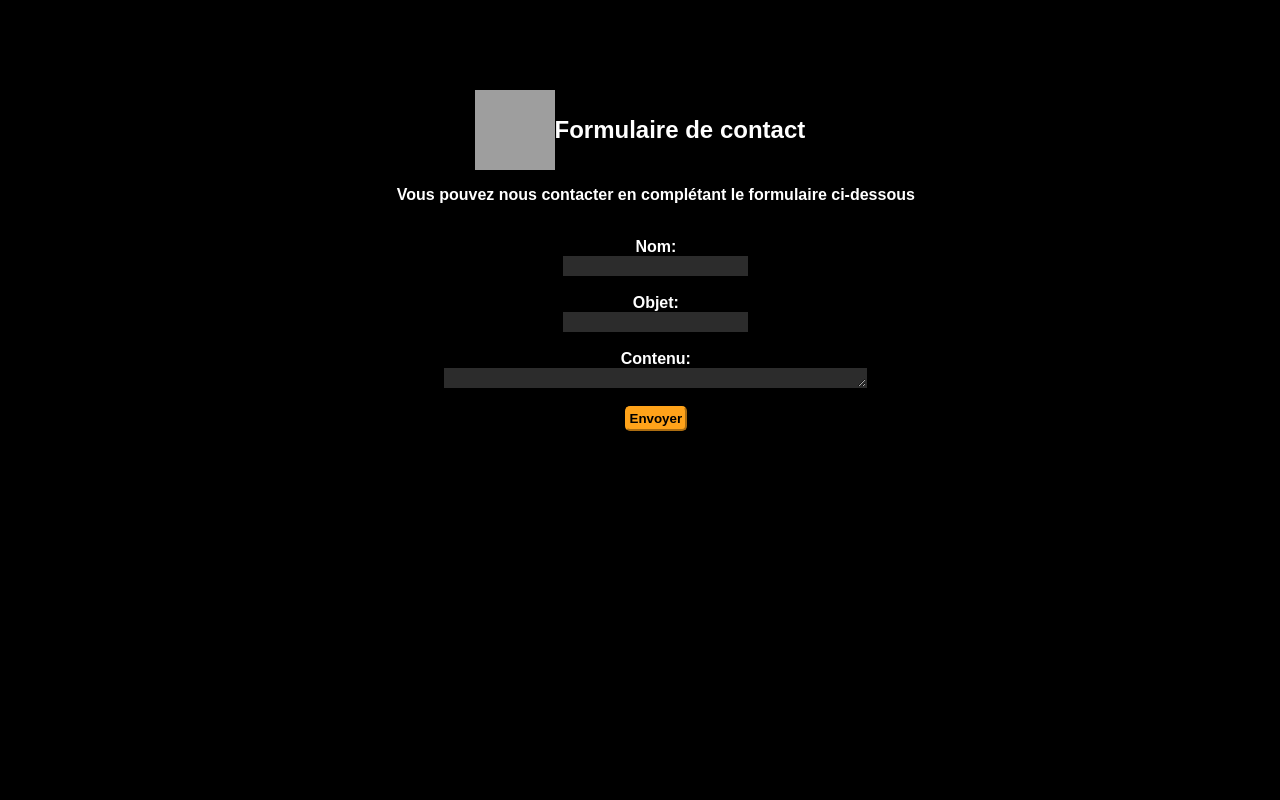
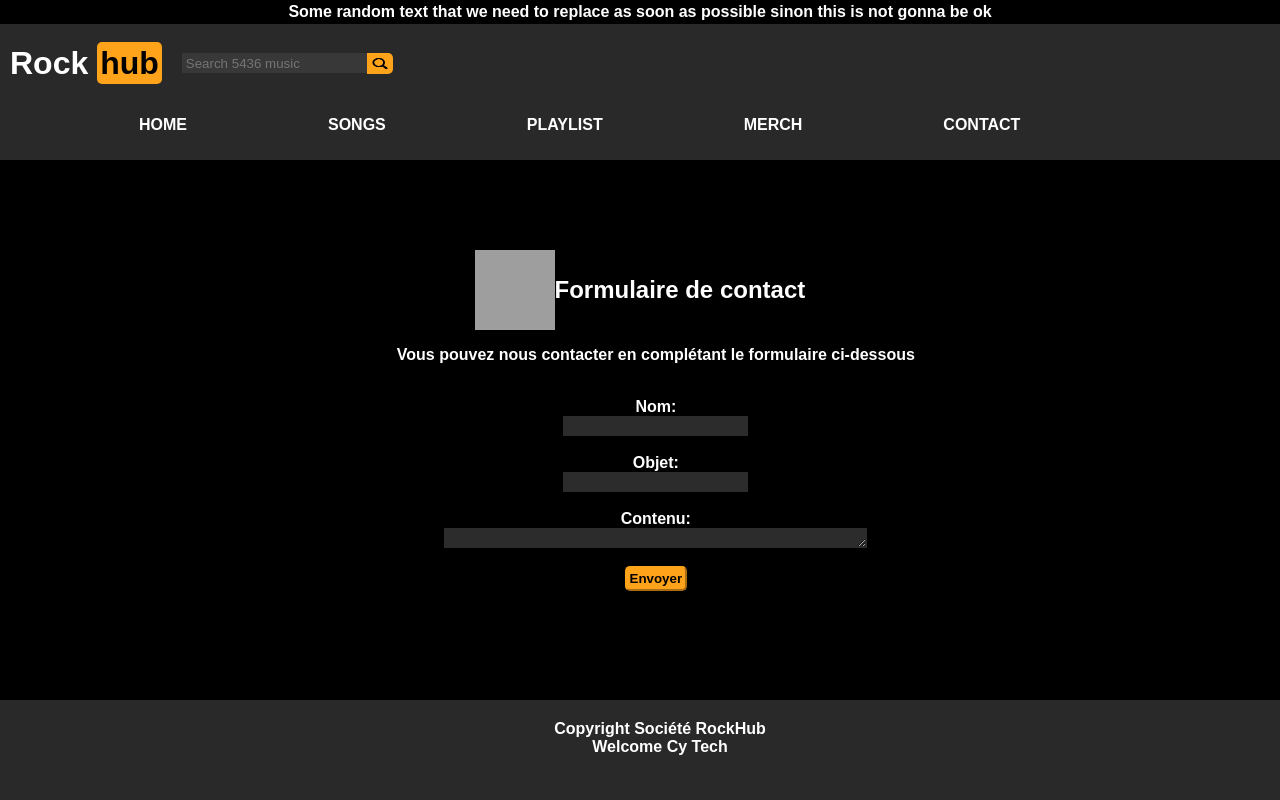
Before and after one commit to blj64/DEVWEB_ING1, a PHP site: page /src/contact.html in a window 1280 px wide. Run offline with PHP 8.4, Linux system fonts and the light colour scheme; grey boxes are pictures that could not be loaded.

Commit message:
page contact relie au reste whala on dirait ph

```diff
--- a/css/index.css
+++ b/css/index.css
@@ -5,7 +5,7 @@ body {
     color: white;
     margin: 0;
     padding: 0;
-    width: 100%;
+    width: 99%;
     height: 100%;
 }
 
@@ -156,6 +156,7 @@ a:link, a:visited {
 }
 #website-introduction {
     background-color: rgb(128,128,128);
+
 }
 #songs-section {
     background-color: rgb(0, 0, 0);
@@ -183,5 +184,5 @@ footer {
     background-color: rgb(41,41,41);
     text-align: center;
     padding: 20px;
-    height: 80px;
+    height: 60px;
 }
--- a/src/contact.html
+++ b/src/contact.html
@@ -2,12 +2,30 @@
 <head>
     <meta charset="UTF-8">
     <link rel="stylesheet" type="text/css" href="../css/index.css">
-    <script src="../js/index.js"></script>
-    <title>Contact</title>
+    <script src="js/index.js"></script>
+    <title>RockHub</title>
 </head>
 <body>
     <div id="main-page">
-        <!-- HEADER A RAJOUTER-->
+        <header id="header">
+            <div id="head-line">Some random text that we need to replace as soon as possible sinon this is not gonna be ok</div>
+            <div id="header-top">
+                <h1><span id="white">Rock </span><span id="orange">hub</span></h1>
+                <div id="search-bar">
+                    <input class="input-bar" type="text" placeholder="Search 5436 music" >
+                    <div id="search-logo"><img src="./img/loupe.png" alt="O\" height="15" width="20"></div>
+                </div>
+            </div>
+            <nav>
+                <a class="nav-link-a" href="../index.html"><div class="nav-link">HOME</div></a>
+                <a class="nav-link-a" href="./src/songs.html"><div class="nav-link">SONGS</div></a>
+                <a class="nav-link-a" href="./src/playlist.html"><div class="nav-link">PLAYLIST</div></a>
+                <a class="nav-link-a" href="./src/goodies.html"><div class="nav-link">MERCH</div></a>
+                <a class="nav-link-a" href="./src/contact.html"><div class="nav-link">CONTACT</div></a>
+            </nav>
+        </header>
+
+        <section id="main-section">
             <section id="main" class="formulaire">
                 <br><br><br><br><br>
                 <div class="titre">
@@ -29,7 +47,13 @@
                     <input type="submit" class="orange-button" value="Envoyer">
                 </form>
             </section>
-        <!-- FOOTER A RAJOUTER-->
+
+        </section>
+
+        <footer id="footer">
+            <span id="copyright">Copyright Société RockHub<br></span>
+            <span id="footer-text">Welcome Cy Tech</span>
+        </footer>
     </div>
 </body>
 </html>
```
Also changed, not shown: index.html (+19 -2 lines), 1 other file. Lines whose indentation alone changed are shown as unchanged.
